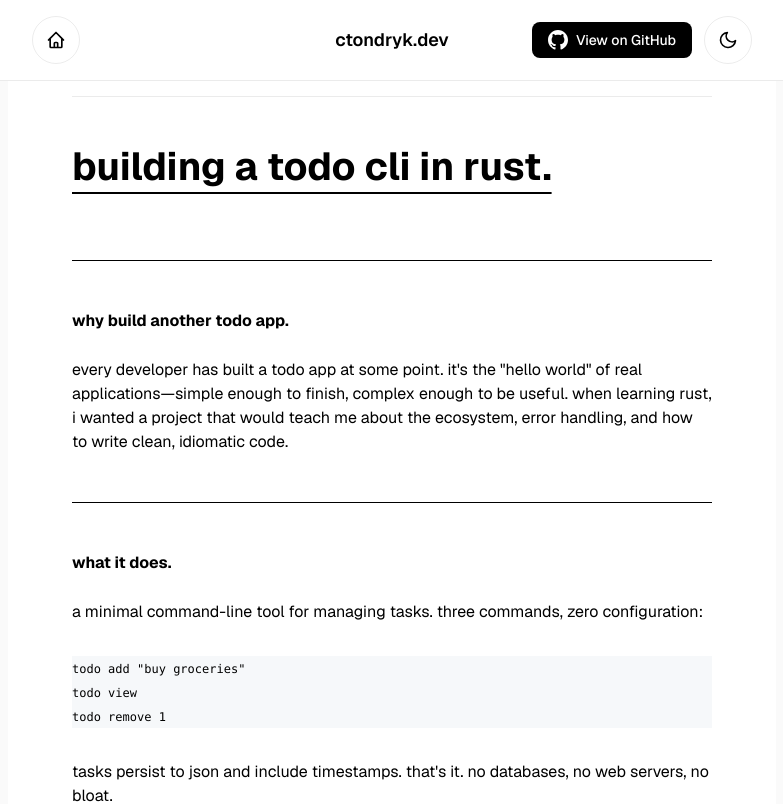
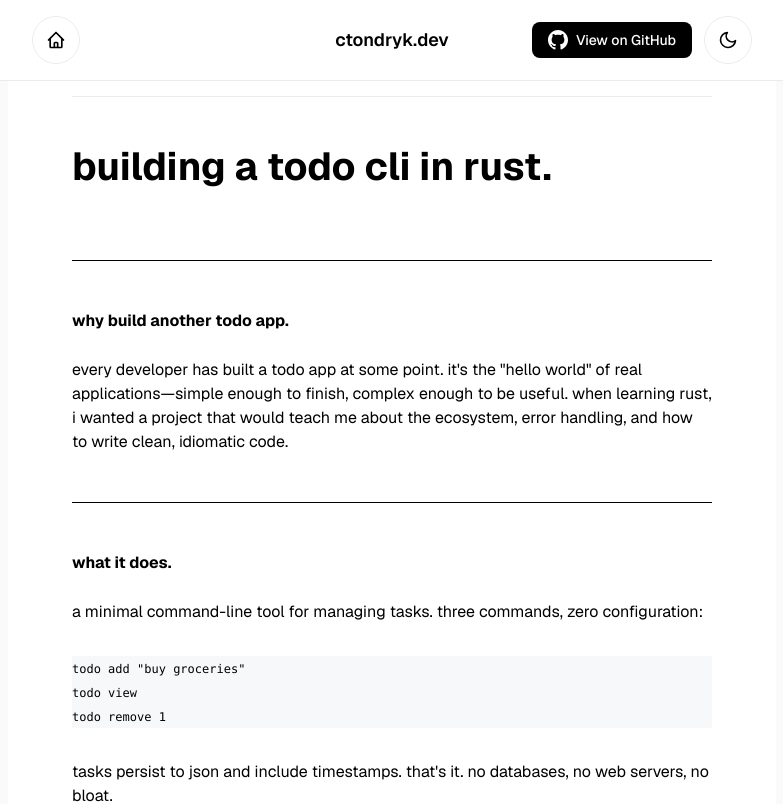
Before and after one commit to conradtondryk/website-0, a Next.js app: page /blog/todo-project in a window 1280 px wide. Shown: the top 804 px of the page, without its empty margins (248-1031 px from the left). Built offline with nearby package versions, Linux system fonts and the light colour scheme.

Commit message:
title change

```diff
--- a/app/blog/todo-project/blog-styles.css
+++ b/app/blog/todo-project/blog-styles.css
@@ -62,7 +62,4 @@
 
 .blog-content h2:first-of-type {
   font-size: 2.4375rem !important;
-  text-decoration: underline !important;
-  text-underline-offset: 0.3em !important;
-  text-decoration-thickness: 2px !important;
 }
```
